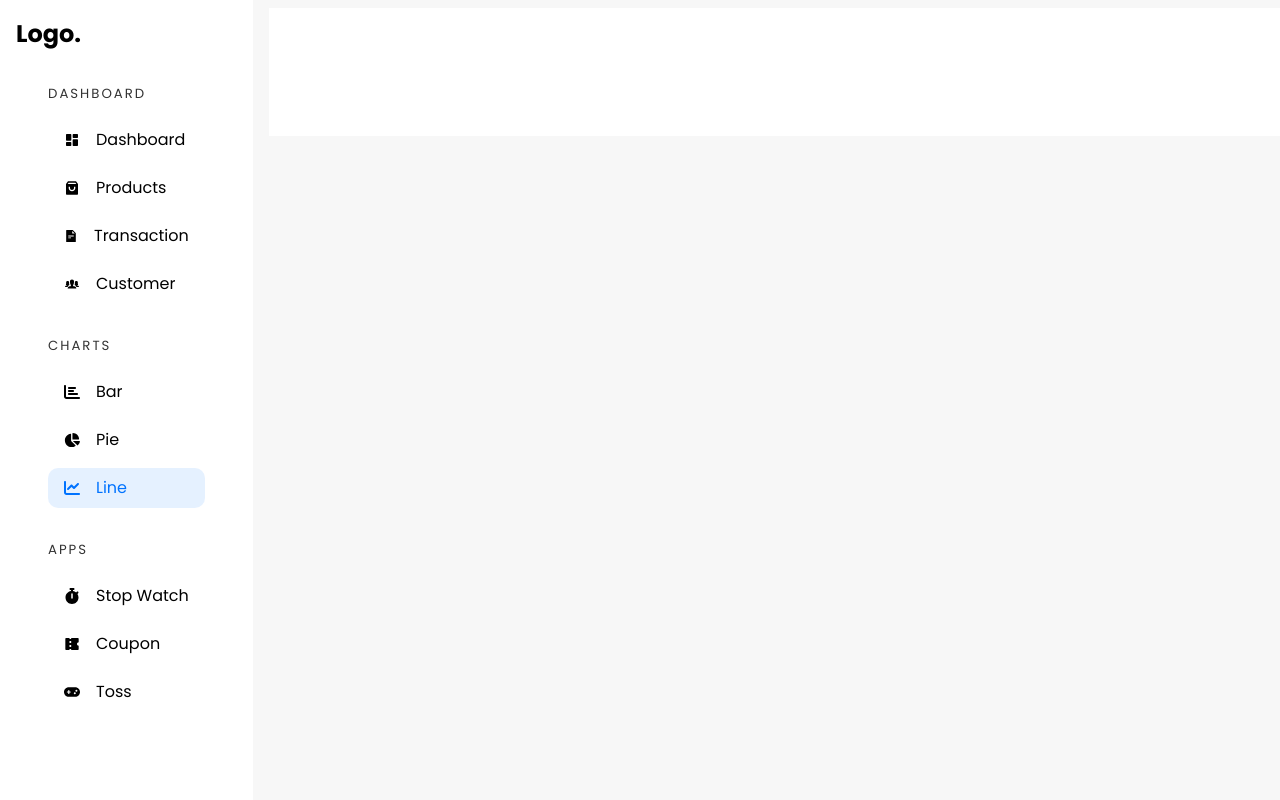
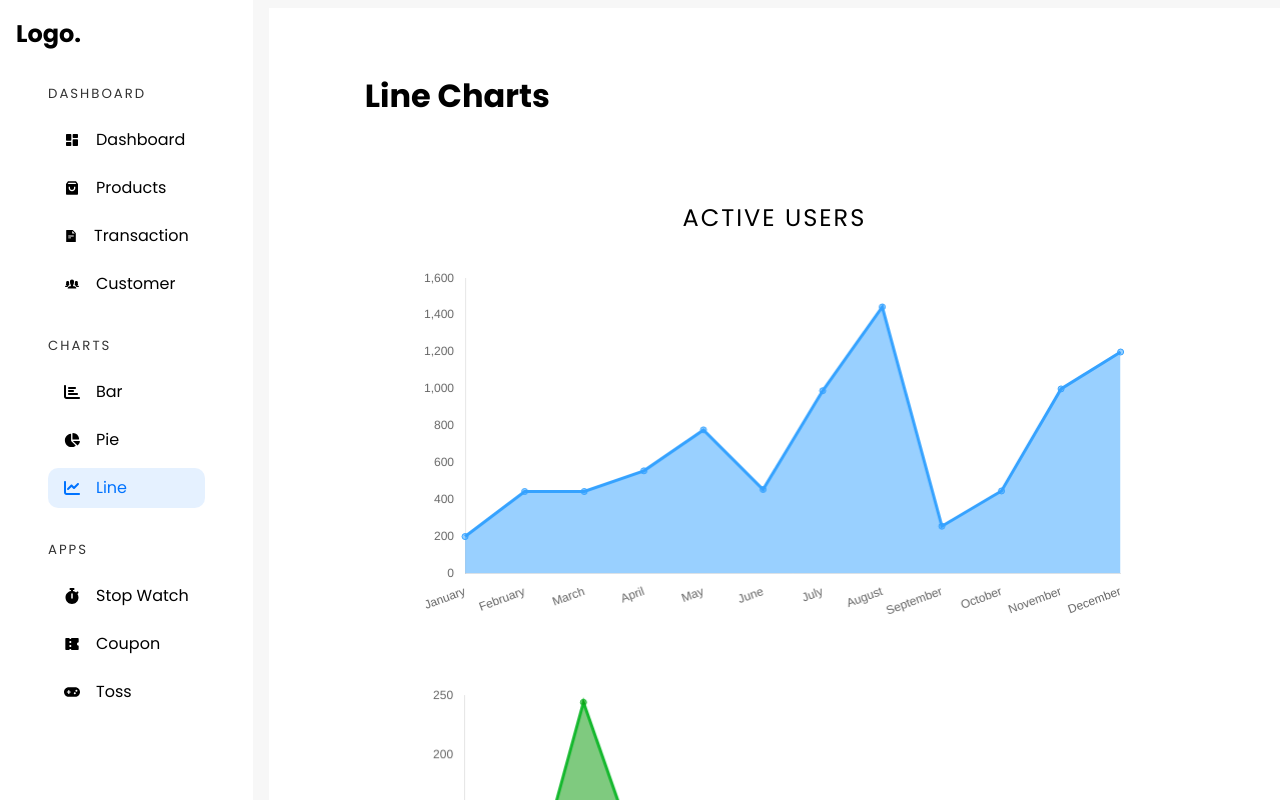
Before and after one commit to Ravinder125/ecommerce, a React (Vite) app in the folder client/: page /admin/charts/line in a window 1280 px wide. Built offline with nearby package versions, Linux system fonts and the light colour scheme.

Commit message:
barCharts and Pie charts complete and LineCharts ongoing

```diff
--- a/client/src/Pages/Customers.tsx
+++ b/client/src/Pages/Customers.tsx
@@ -1,4 +1,4 @@
-import { useState, type ReactElement } from "react";
+import { useState } from "react";
 import { DashboardLayout } from "../components"
 import { TableHOC } from "../components"
 import { Link } from "react-router-dom";
--- a/client/src/Pages/Products.tsx
+++ b/client/src/Pages/Products.tsx
@@ -1,4 +1,4 @@
-import { useState, type ReactElement } from "react";
+import { useState, } from "react";
 import { DashboardLayout } from "../components"
 import { TableHOC } from "../components"
 import type { ColumnDef } from "@tanstack/react-table";
--- a/client/src/Pages/Transaction.tsx
+++ b/client/src/Pages/Transaction.tsx
@@ -1,4 +1,4 @@
-import { useState, type ReactElement } from "react";
+import { useState, } from "react";
 import { DashboardLayout } from "../components"
 import { TableHOC } from "../components"
 import type { ColumnDef } from "@tanstack/react-table";
--- a/client/src/Pages/charts/LineCharts.tsx
+++ b/client/src/Pages/charts/LineCharts.tsx
@@ -1,12 +1,67 @@
-import { DashboardLayout } from "../../components"
+import { LineChart, DashboardLayout } from "../../components"
 
-const LineCharts = () => {
+const months: string[] = [
+    "January",
+    "February",
+    "March",
+    "April",
+    "May",
+    "June",
+    "July",
+    "August",
+    "September",
+    "October",
+    "November",
+    "December",
+];
+
+const BarCharts = () => {
     return (
         <DashboardLayout >
-                       <main className="chart-container"></main>
+            <main className="chart-container">
+                <h1>Line Charts</h1>
+                <section>
+                    <h2>Active Users</h2>
+                    <LineChart
+                        data={[
+                            200, 444, 444, 556, 778, 455, 990, 1444, 256, 447, 1000, 1200,
+                        ]}
+                        label="Users"
+                        borderColor="rgb(53, 162, 255)"
+                        backgroundColor="rgba(53, 162, 255, 0.5)"
+                        labels={months}
+                    />
+                </section>
+                <section>
+                    <LineChart
+                        data={[
+                            40, 60, 244, 100, 143, 120, 41, 41, 47, 50, 56, 32,
+                        ]}
+                        label="Products"
+                        borderColor={"hsl(129, 80%, 40%)"}
+                        backgroundColor={"rgba(0,150, 0,0.5)"}
+                        labels={months}
 
-        </DashboardLayout>
+                    />
+                    <h2>Total Products (SKU)</h2>
+                </section>
+                <section>
+                    <LineChart
+                        data={[
+                            24000, 14440, 24100, 34000, 90000, 200000, 25600, 44700, 990000, 144000, 1255478, 120000,
+                        ]}
+                        label="Revenue"
+                        borderColor={"hsl(129, 80%, 40%)"}
+                        backgroundColor={"rgba(0,150, 0,0.5)"}
+                        labels={months}
+
+                    />
+                    <h2>Total Products (SKU)</h2>
+                </section>
+            </main>
+
+        </DashboardLayout >
     )
 }
 
-export default LineCharts
+export default BarCharts
--- a/client/src/Pages/charts/PieCharts.tsx
+++ b/client/src/Pages/charts/PieCharts.tsx
@@ -1,19 +1,6 @@
 import { DashboardLayout } from "../../components"
-
-// const months: string[] = [
-//     "January",
-//     "February",
-//     "March",
-//     "April",
-//     "May",
-//     "June",
-//     "July",
-//     "August",
-//     "September",
-//     "October",
-//     "November",
-//     "December",
-// ];
+import { DoughnutChart, PieChart } from "../../components/";
+import data from '../../assets/data.json'
 
 const PieCharts = () => {
     return (
@@ -22,7 +9,97 @@ const PieCharts = () => {
                 <h1>Pie & Doughnut Charts</h1>
 
                 <section>
+                    <h2>Order Fulfillment Ratio</h2>
+                    <div>
+                        <PieChart
+                            labels={["Processing", "Shipped", "Delivered"]}
+                            data={[12, 9, 13]}
+                            backgroundColor={[
+                                `hsl(110,80%,80%)`,
+                                `hsl(110,80%,50%)`,
+                                `hsl(110, 40%, 50%)`,
+                            ]}
+                            offset={[25, 25, 25]}
+                            legend={false}
+                        />
+                    </div>
+                </section>
+                <section>
+                    <h2>Order Categories Ratio</h2>
+                    <div>
+                        <DoughnutChart
+                            labels={data.categories.map(i => i.heading)}
+                            data={data.categories.map(i => i.value)}
+                            backgroundColor={data.categories.map(i => `hsl(${i.value * 4}, ${i.value}%, 50%)`)}
+                            offset={[10, 10, 10]}
+                            legends={false}
+                        />
+                    </div>
+                </section>
+                <section>
+                    <h2>Stock Availability</h2>
+                    <div>
+                        <DoughnutChart
+                            labels={["In Stock", "Out Of Stock"]}
+                            data={[40, 20]}
+                            backgroundColor={["hsl(269,80%,40%)", "rgb(53, 162,255)"]}
+                            legends={false}
+                            offset={[10, 10]}
+                            cutout={"90"}
+                        />
+                    </div>
+                </section>
+                <section>
+                    <h2>Revenue Distribution</h2>
+                    <div>
+                        <DoughnutChart
+                            labels={[
+                                "Marketing Cost",
+                                "Discount",
+                                "Burnt",
+                                "Production Cost",
+                                "Net Margin"
+                            ]}
+                            data={[32, 18, 5, 20, 25]}
+                            backgroundColor={[
+                                "hsl(110,80%,40%)",
+                                "hsl(19,80%,40%)",
+                                "hsl(69,80%,40%)",
+                                "hsl(300,80%,40%)",
+                                "rgb(53, 162,255)"
+                            ]}
+                            legends={false}
+                            offset={[20, 30, 20, 30, 80]}
+                        />
+                    </div>
+                </section>
 
+                <section>
+                    <h2>Users Age Group</h2>
+                    <div>
+                        <PieChart
+                            labels={["Teenager(Below 20)", "Adult (20-40)", "Older (above 40)"]}
+                            data={[30, 250, 70]}
+                            backgroundColor={[
+                                `hsl(110,${80}%,80%)`,
+                                `hsl(110,${80}%,50%)`,
+                                `hsl(110, ${50}%, 50%)`,
+                            ]}
+                            offset={[25, 25, 25]}
+                            legend={true}
+                        />
+                    </div>
+                </section>
+                <section>
+                    <div>
+                        <DoughnutChart
+                            labels={["Admin", "Customers"]}
+                            data={[40, 250]}
+                            backgroundColor={["hsl(269,80%,40%)", "rgb(53, 162,255)"]}
+                            legends={false}
+                            offset={[0, 80]}
+                        />
+                    </div>
                 </section>
             </main>
 
--- a/client/src/components/charts/Charts.tsx
+++ b/client/src/components/charts/Charts.tsx
@@ -9,9 +9,12 @@ import {
     type ChartData,
     type ChartOptions,
     ArcElement,
+    LineElement,
+    PointElement,
+    Filler,
 
 } from 'chart.js';
-import { Bar, Doughnut, Pie } from 'react-chartjs-2';
+import { Bar, Doughnut, Line, Pie } from 'react-chartjs-2';
 
 ChartJS.register(
     CategoryScale,
@@ -21,6 +24,9 @@ ChartJS.register(
     Tooltip,
     Legend,
     ArcElement,
+    LineElement,
+    PointElement,
+    Filler,
 );
 
 const months = [
@@ -151,10 +157,11 @@ export const DoughnutChart = ({
 
 
 interface PieChartProps {
-    data: number[],
-    backgroundColor: string[],
-    offset?: number[],
-    labels: string[]
+    data: number[];
+    backgroundColor: string[];
+    offset?: number[];
+    labels: string[];
+    legend?: boolean;
 }
 
 export const PieChart = ({
@@ -162,6 +169,7 @@ export const PieChart = ({
     backgroundColor,
     labels,
     offset,
+    legend = false
 }: PieChartProps) => {
     const pieChartData: ChartData<"pie", number[], string> = {
         labels,
@@ -177,9 +185,68 @@ export const PieChart = ({
         responsive: true,
         plugins: {
             legend: {
-                display: false,
+                display: legend
+
             }
         },
     };
     return <Pie data={pieChartData} options={pieChartOptions} />
 }
+
+interface LineChartProps {
+    data: number[],
+    backgroundColor: string,
+    borderColor: string
+    label: string,
+    labels?: string[],
+}
+
+
+export function LineChart({
+    data,
+    backgroundColor,
+    borderColor,
+    label,
+    labels = months
+}: LineChartProps) {
+    const linChartOptions: ChartOptions<"line"> = {
+        responsive: true,
+        plugins: {
+            legend: {
+                display: false,
+            },
+            title: {
+                display: false,
+            },
+        },
+        scales: {
+            y: {
+                beginAtZero: true,
+                grid: {
+                    display: false,
+                },
+            },
+            x: {
+                grid: {
+                    display: false
+                }
+            }
+        }
+    };
+
+    const lineChartData: ChartData<"line", number[], string> = {
+        labels,
+        datasets: [
+            {
+                fill: true,
+                label,
+                data,
+                backgroundColor,
+                borderColor,
+            },
+
+        ]
+    };
+
+    return <Line options={linChartOptions} data={lineChartData} />;
+}
--- a/client/src/components/index.ts
+++ b/client/src/components/index.ts
@@ -1,7 +1,7 @@
 import Loader from './Loader'
 import AdminSideBar from './layouts/SideBar'
 import DashboardLayout from './layouts/DashboardLayout'
-import { BarChart, DoughnutChart } from './charts/Charts'
+import { BarChart, DoughnutChart, PieChart, LineChart } from './charts/Charts'
 import DashboardTable from './DashboardTable'
 import TableHOC from './TableHOC'
 
@@ -15,4 +15,6 @@ export {
     DoughnutChart,
     DashboardTable,
     TableHOC,
+    PieChart,
+    LineChart,
 }
--- a/client/src/styles/_chart.scss
+++ b/client/src/styles/_chart.scss
@@ -13,6 +13,13 @@
         width: 80%;
         margin: 4rem auto;
 
+        >div {
+            max-width: 25rem;
+            margin-inline: auto;
+            margin-top: 6rem;
+            margin-bottom: -1rem;
+        }
+
         >h2 {
             margin: 2rem 0;
             text-align: center;
```
